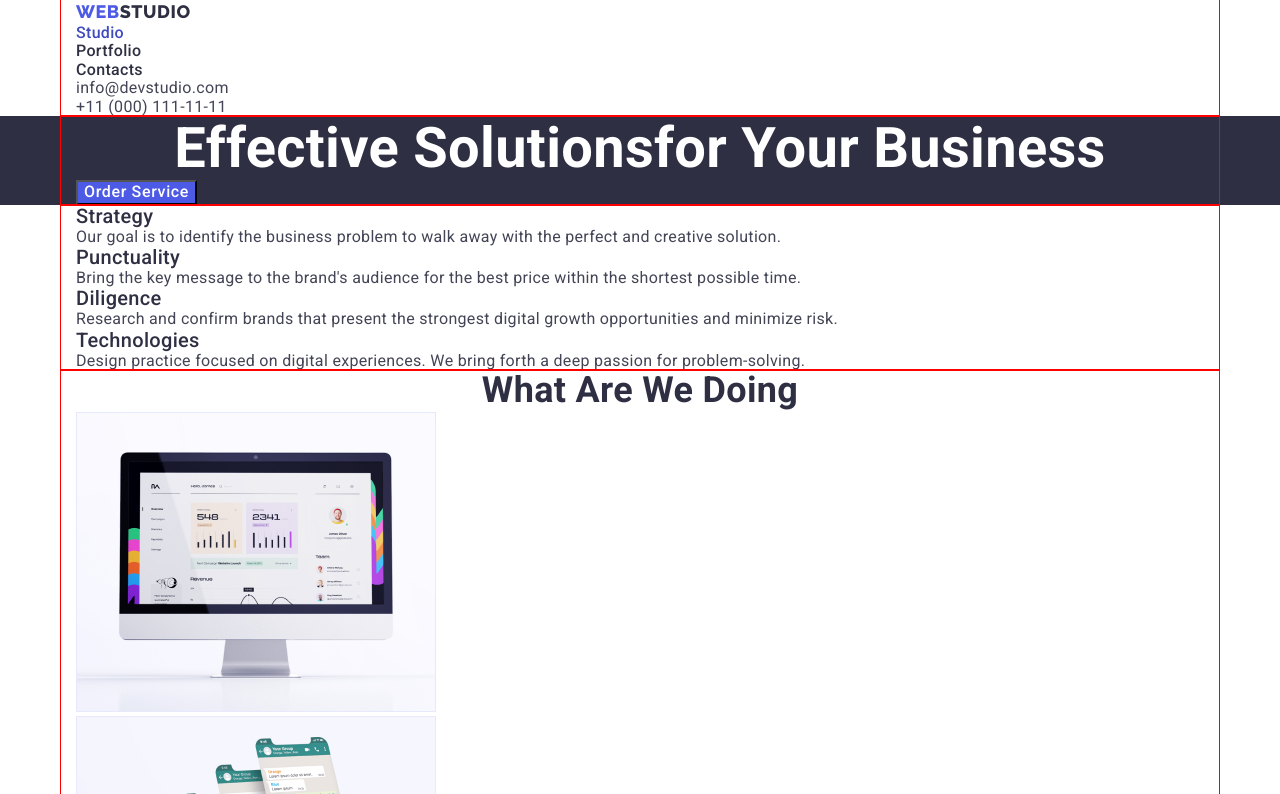
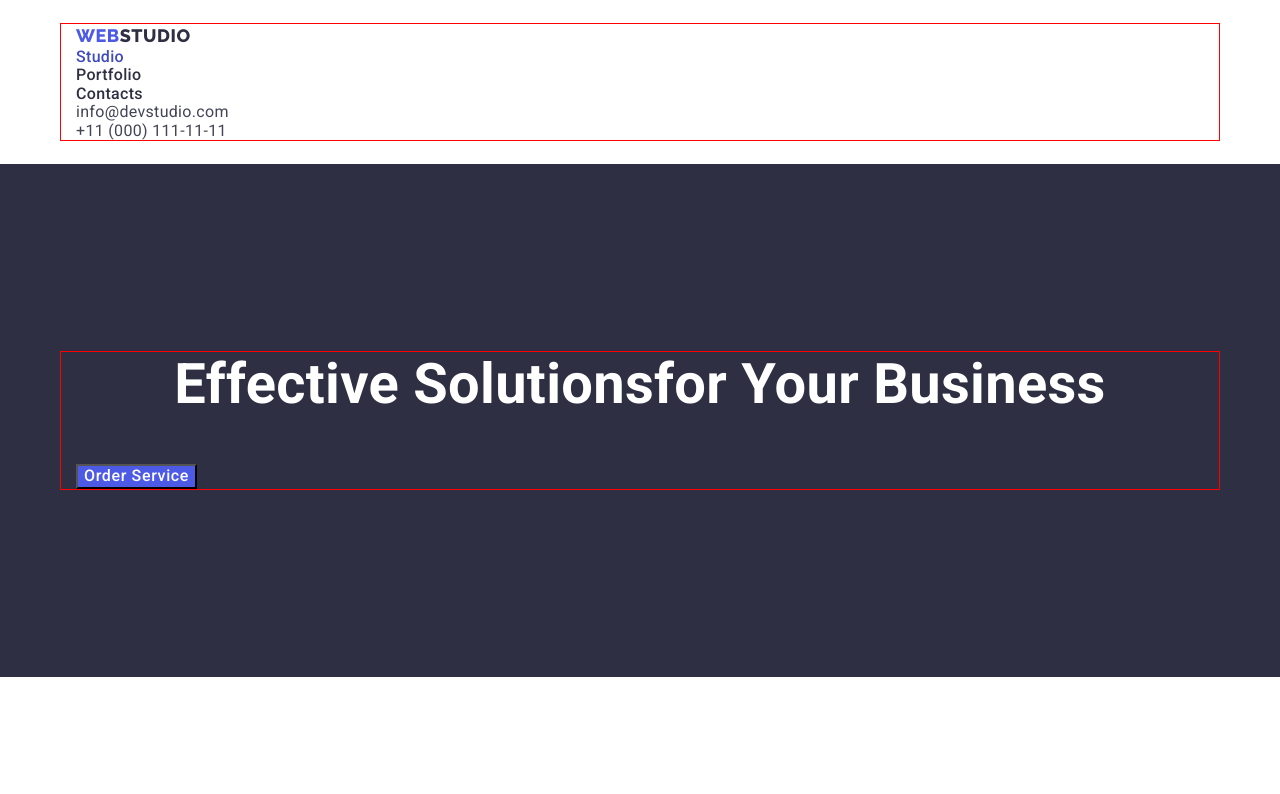
Before and after one commit to RuslanaNV/goit-markup-hw-03, a plain HTML site: page index.html in a window 1280 px wide. Shown: the top 794 px of the page. Drawn offline with nearby package versions, Linux system fonts and the light colour scheme.

Commit message:
addition margin

```diff
--- a/css/styles.css
+++ b/css/styles.css
@@ -39,12 +39,20 @@ body {
     width: 1158px;
     padding-left: 15px;
     padding-right: 15px;
-    margin: 0 auto;
+    margin-right:  auto;
+    margin-left: auto;
+
     outline: 1px solid red;
+
 }
 
 
 /*HEADER*/
+
+.header {
+    padding-top: 24px;
+    padding-bottom: 24px;
+}
 .list-nav .link.current {
     color: var(--pressed-state-color);
 }
@@ -103,13 +111,20 @@ body {
 /*--------HERO-------*/
 
 .hero {
-    background-color: var(--headings-text-color)
+    background-color: var(--headings-text-color);
+
+    padding-top: 188px;
+    padding-bottom: 188px;
+
 }
 .hero .title {
     font-size: 56px;
     line-height: 1,07;
     text-align: center;
     color: var(--secondery-text-color);
+
+    margin-bottom: 48px;
+
 }
 
 /*------BTN------*/
@@ -130,6 +145,7 @@ body {
 .hero .btn {
     background-color: var(--primaru-brand-color);
     color: var(--secondery-text-color);
+
 }
 
 .hero .btn:hover,
@@ -140,6 +156,11 @@ body {
 
 /*-----SECTION------*/
 
+.section {
+    padding-top: 120px;
+    padding-bottom: 120px;
+}
+
 .section .title {
     font-family: 'Roboto', sans-serif;
     font-weight: 500;
@@ -147,6 +168,8 @@ body {
     line-height: 1,2;
     /* NAVY BLUE */
     color: var(--headings-text-color);
+
+    margin-bottom: 8px;
 
 }
 .text {
@@ -160,6 +183,10 @@ body {
 
 /*--------FEATURES--------*/
 
+.features {
+
+    padding-bottom: 120px;
+}
 
 .features .title {
     font-weight: 700;
@@ -173,6 +200,9 @@ body {
 
 .team {
     background-color: var(--light-mode-color);
+
+    padding-bottom: 120px;
+    padding-top: 120px;
 }
 
 .team .caption {
@@ -208,11 +238,18 @@ body {
 
 .footer {
     background-color: var(--headings-text-color);
+
+    padding-top: 100px;
+    padding-bottom: 100px;
 }
 
 .footer .text {
     /* CORNFLOWER */
     color: var(--accent-color);
+}
+
+.footer .logo {
+    margin-bottom: 16px;
 }
 
 /*---------------PORTFOLIO------------------*/
```
